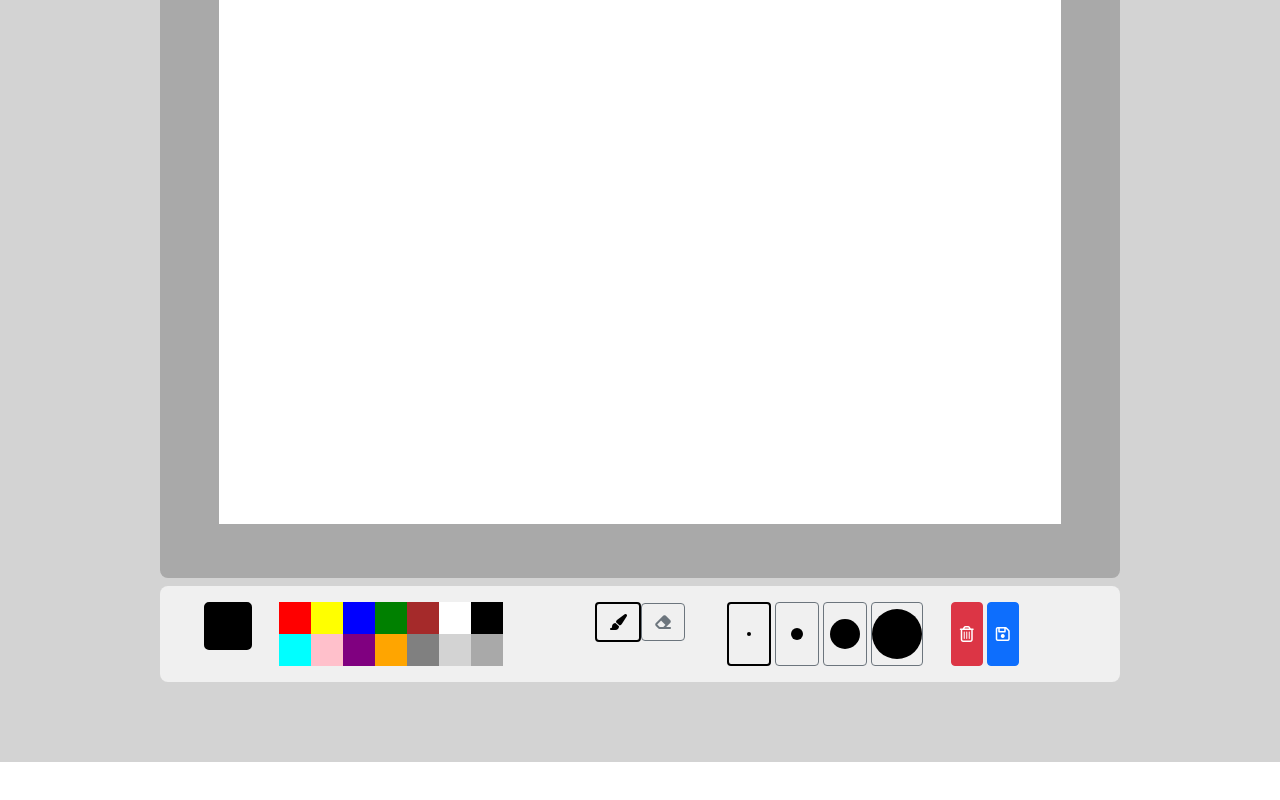
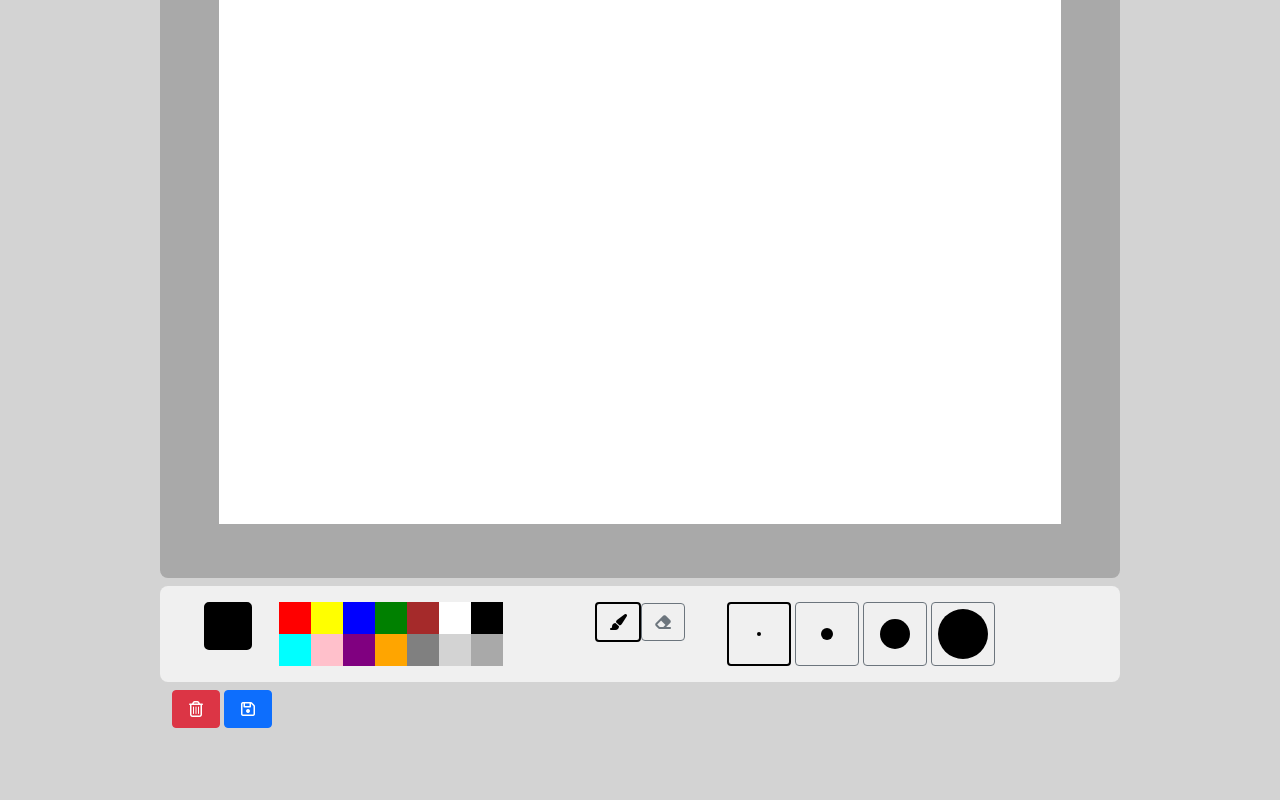
Before and after one commit to SilviuIordache/Painty, a React (Create React App) app: page / in a window 1280 px wide. Shown: the part 236-1036 px from the top of the page. Before the commit the page ends 998 px from the top, so only its background shows below. Built offline with nearby package versions, Linux system fonts and the light colour scheme.

Commit message:
Separate actions bar

```diff
--- /dev/null
+++ b/src/components/ActionsBar/ActionsBar.js
@@ -0,0 +1,41 @@
+import React from "react";
+
+export default class ActionsBar extends React.Component {
+
+  eraseCanvas = (props) => {
+    this.props.eraseCanvas();
+  };
+
+  saveCanvas = (props) => {
+    this.props.saveCanvas();
+  }
+
+  render() {
+    return (
+      <div className="row py-2">
+        <div className="col-12 d-flex justify-content-start">
+          <div className="d-flex">
+            <EraseCanvasButton eraseCanvas={this.eraseCanvas} />
+            <SaveCanvasButton saveCanvas={this.saveCanvas}/>
+          </div>
+        </div>
+      </div>
+    );
+  }
+}
+
+function EraseCanvasButton(props) {
+  return (
+    <button className="btn btn-danger px-3 me-1" onClick={props.eraseCanvas}>
+      <i className="far fa-trash-alt fa-md"></i>
+    </button>
+  );
+}
+
+function SaveCanvasButton(props) {
+  return (
+    <button className="btn btn-primary px-3" onClick={props.saveCanvas}>
+      <i className="far fa-save fa-md"></i>
+    </button>
+  );
+}
--- a/src/components/DrawingBoard/DrawingBoard.js
+++ b/src/components/DrawingBoard/DrawingBoard.js
@@ -5,6 +5,7 @@ import Debug from "../Debug/Debug.js";
 
 import "./DrawingBoard.css";
 import "../jsons/brushSizes.json";
+import ActionsBar from "../ActionsBar/ActionsBar.js";
 
 export default class DrawingBoard extends React.Component {
   constructor(props) {
@@ -36,6 +37,8 @@ export default class DrawingBoard extends React.Component {
     this.setupBrushSizes();
 
     document.addEventListener("mousemove", this.draw);
+    document.addEventListener("touchstart", this.draw)
+
     document.addEventListener("mousedown", this.handleMouseDown);
     document.addEventListener("mouseup", this.handleMouseUp);
     window.addEventListener('resize', this.handleWindowResize);
@@ -211,7 +214,8 @@ export default class DrawingBoard extends React.Component {
   saveCanvas = () => {
     const canvas = document.getElementById("canvas");
 
-    const imageName = prompt("Assign a name to this image before saving it");
+
+    const imageName = prompt("Assign a name to this image before saving it", "NewDrawing");
     if (imageName) {
       const dataURL = canvas.toDataURL();
 
@@ -304,11 +308,13 @@ export default class DrawingBoard extends React.Component {
           selectBrushSize={this.selectBrushSize}
           selectBrushColor={this.selectBrushColor}
           selectedColor={this.state.currentBrushColor}
-          eraseCanvas={this.eraseCanvas}
-          saveCanvas={this.saveCanvas}
           changeTool={this.changeTool}
           currentTool={this.state.currentTool}
           currentBrushSize={this.state.currentBrushSize}
+        />
+        <ActionsBar
+          eraseCanvas={this.eraseCanvas}
+          saveCanvas={this.saveCanvas}
         />
       </div>
     );
--- a/src/components/Toolbar/Toolbar.js
+++ b/src/components/Toolbar/Toolbar.js
@@ -15,14 +15,6 @@ export default class Toolbar extends React.Component {
     this.props.selectBrushColor(color);
   }
 
-  eraseCanvas = (props) => {
-    this.props.eraseCanvas();
-  };
-
-  saveCanvas = (props) => {
-    this.props.saveCanvas();
-  }
-
   render() {
     return (
       <div className="row toolbar-container mt-2">
@@ -38,33 +30,13 @@ export default class Toolbar extends React.Component {
             currentTool={this.props.currentTool}
           />
         </div>
-          <div className="col-12 col-sm-3">
+        <div className="col-12 col-sm-5">
           <BrushSizeSelector
             currentBrushSize={this.props.currentBrushSize}
             selectBrushSize={this.selectBrushSize}
           />
         </div>
-          <div className="col-12 col-sm-2 d-flex">
-            <EraseCanvasButton eraseCanvas={this.eraseCanvas} />
-            <SaveCanvasButton saveCanvas={this.saveCanvas}/>
-          </div>
       </div>
     );
   }
 }
-
-function EraseCanvasButton(props) {
-  return (
-    <button className="btn btn-danger px-2 me-1" onClick={props.eraseCanvas}>
-      <i className="far fa-trash-alt fa-md"></i>
-    </button>
-  );
-}
-
-function SaveCanvasButton(props) {
-  return (
-    <button className="btn btn-primary px-2" onClick={props.saveCanvas}>
-      <i className="far fa-save fa-md"></i>
-    </button>
-  );
-}
```
Lines whose indentation alone changed are shown as unchanged.
